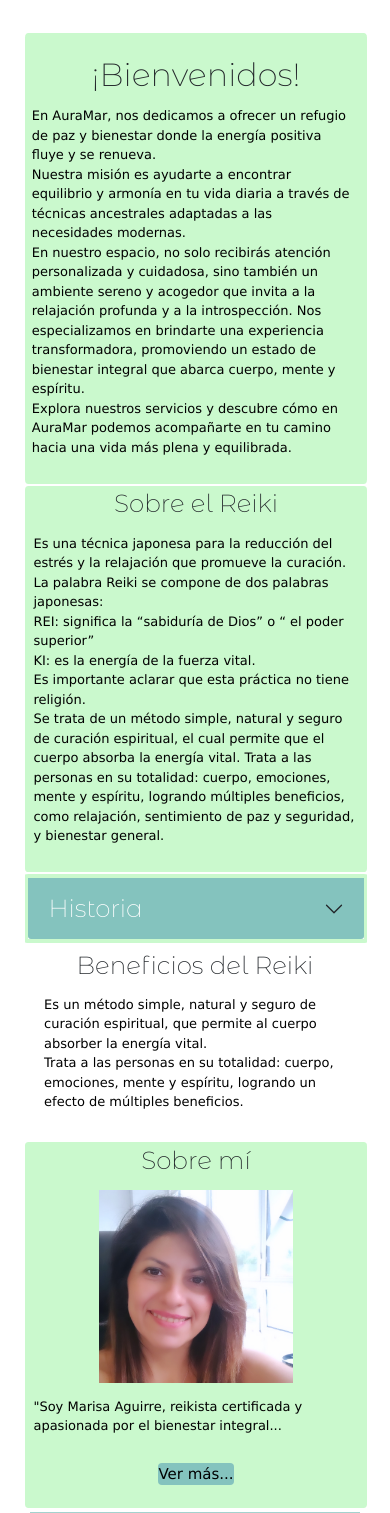
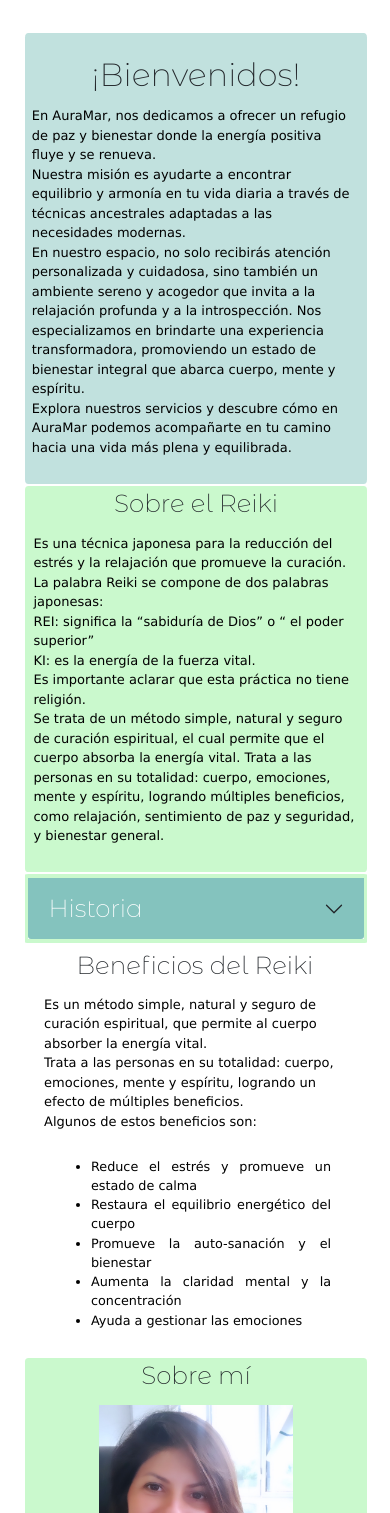
Before and after one commit to Macmer88/AuraMar, a PHP site: page / in a window 390 px wide. Shown: the part 257-1770 px from the top of the page. Run offline with PHP 8.4, Linux system fonts and the light colour scheme.

Commit message:
Ya quedó (creo)

```diff
--- a/index.html
+++ b/index.html
@@ -208,7 +208,17 @@
                     absorber la energía vital. <br/>
                     Trata a las personas en su totalidad: cuerpo, emociones, mente y espíritu, logrando un efecto de
                     múltiples beneficios.<br/>
+                    Algunos de estos beneficios son: <br/>
                 </p>
+            </div>
+            <div class="container" id="beneficios_celu">
+                <ul class="texto_sections">
+                    <li>Reduce el estrés y promueve un estado de calma</li>
+                    <li>Restaura el equilibrio energético del cuerpo</li>
+                    <li>Promueve la auto-sanación y el bienestar</li>
+                    <li>Aumenta la claridad mental y la concentración</li>
+                    <li>Ayuda a gestionar las emociones</li>
+                </ul>
             </div>
             <div class="container" id="contenedor_beneficios">
                 <div class="container" id="relajacion" onclick="masinfo_relajacion()">Relajación</div>
@@ -291,7 +301,7 @@
                         <p>Mi camino en el Reiki comenzó bajo la guía de la Maestra Silvana Ciallo, quien me introdujo al profundo Camino de la Armonía. Esta filosofía no solo se trata de la sanación energética, sino de cultivar un equilibrio en todos los aspectos de la vida: mente, cuerpo y espíritu. A través de la meditación, la respiración consciente y la conexión con la energía universal, aprendí a liberar bloqueos, aliviar el estrés y promover la autocuración.
                         Hoy, ofrezco sesiones personalizadas, combinando mis conocimientos y experiencias para ayudarte a encontrar la paz interior, sanar heridas emocionales y físicas, y reconectar con tu esencia más auténtica. Te invito a descubrir el poder transformador del Reiki y a iniciar tu propio camino hacia la armonía."
                         </p>
-                </div>
+                    </div>
                 </div>
         </section>
     </main>
--- a/styles/style.css
+++ b/styles/style.css
@@ -4,7 +4,7 @@
     box-sizing: border-box;
 }
 
-#menu_celu {
+#menu_celu, #beneficios_celu {
     display: none;
 }
 
@@ -57,7 +57,13 @@ body {
     margin: 1%;
 }
 
-#reiki, #historia, #inicio, #sobremi {
+#inicio{
+    border-radius: 1%;
+    width: 100%;
+    background-color: rgba(132, 195, 190, 0.5);
+}
+
+#reiki, #historia, #sobremi {
     border-radius: 1%;
     width: 100%;
     background-color: rgba(185, 247, 189, 0.75);
@@ -221,7 +227,7 @@ div.maestros img{
 
 }
 .cerrar{
-    width: 10%;
+    width: 60px;
     height: fit-content;
     display: flex;
     object-fit: contain;
@@ -229,7 +235,7 @@ div.maestros img{
     padding: 0;
 }
 .cerrar img{
-    width: 100%;
+    width: 25px;
     height: fit-content;
     object-fit: contain;
 }
@@ -359,7 +365,7 @@ iframe {
 footer {
     align-items: center;
     display: flex;
-    background-color: rgb(132, 195, 190, 0.75);
+    background-color: rgba(132, 195, 190, 0.75);
     color: white;
     padding: 5px;
     text-align: center;
@@ -383,7 +389,7 @@ footer {
 
 @media (min-width: 481px) and (max-width: 768px) {
     /* Tus estilos exclusivos para tablets */
-    #menu_celu {
+    #menu_celu, #beneficios_celu {
         display: none !important;
     }
     .boton{
@@ -516,7 +522,10 @@ footer {
     #contenedor_beneficios{
         display: none;
     }
-
+    #beneficios_celu {
+        display: flex;
+        width: 90%;
+    }
     #sobremi img{
         width: 75%;
     }
@@ -554,11 +563,8 @@ footer {
         font-size: 1em;
     }
 
-    #footer {
-        width: 90%;
-    }
-
     #footer{
+        width: 92%;
         display: inline;
         height: auto;
     }
```
